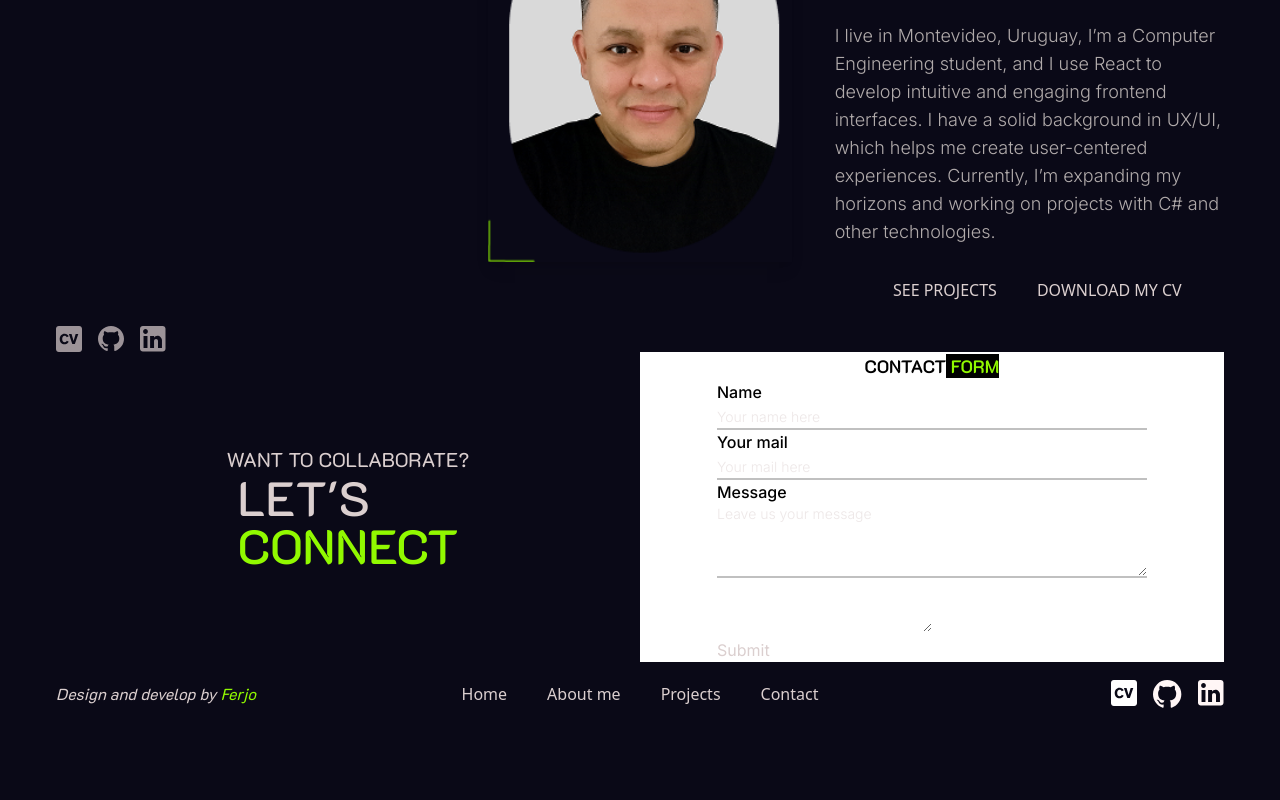
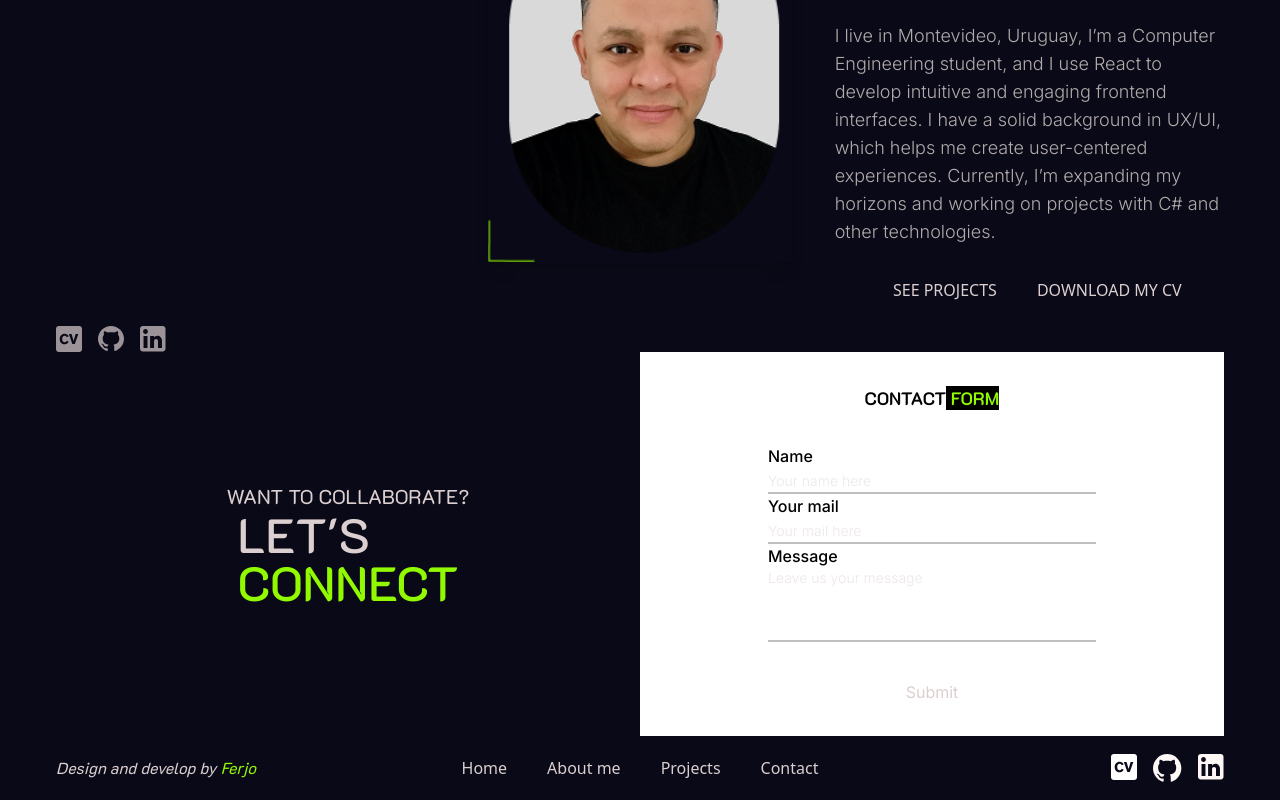
Before and after one commit to FerjoByte/ferjo-portfolio, a Next.js app: page / in a window 1280 px wide. Shown: the part 718-1518 px from the top of the page. Before the commit the page ends 1444 px from the top, so only its background shows below. Built offline with nearby package versions, Linux system fonts and the light colour scheme.

Commit message:
Contact structure done

```diff
--- a/app/components/Contact.tsx
+++ b/app/components/Contact.tsx
@@ -1,25 +1,26 @@
 export default function Contact() {
     return (
-        <section className="md:flex items-center">
-            <div className="font-k2d basis-1/2 grid justify-items-center">
+        <section className="md:flex items-center ">
+            <div className="font-k2d basis-1/2 grid justify-items-center py-20">
                 <p className="text-xl">WANT TO COLLABORATE?</p>
                 <h3 className="text-5xl font-medium ">LET'S <br />
                     <span className="text-[#91F900]">CONNECT</span>
                 </h3>
             </div>
-            <div className="bg-white md:basis-1/2 grid justify-items-center">
-                <h4 className="font-k2d font-semibold text-lg text-black ">CONTACT
+            <div className="bg-white md:basis-1/2 px-12 lg:px-32">
+                <h4 className="font-k2d font-semibold text-lg text-black py-8 text-center">CONTACT
                     <span className="text-[#91F900] bg-black"> FORM </span>
                 </h4>
+
                 <form action="/submit"
-                    className="font-inter md:1/3">
+                    className="font-inter">
                     <label htmlFor="FullName"
                         className="font-medium text-black"
                     >Name</label><br />
                     <input type="text"
                         id="FullName" name="FullName"
                         placeholder="Your name here" required
-                        className="lg:w-full border-b-2 border-[#C0C0C0]
+                        className="w-full border-b-2 border-[#C0C0C0]
                         placeholder:text-sm placeholder:font-light" /><br />
 
                     <label htmlFor="email"
@@ -28,7 +29,7 @@ export default function Contact() {
                     <input type="mail"
                         id="mail" name="mail"
                         placeholder="Your mail here" required
-                        className="lg:w-full border-b-2 border-[#C0C0C0]
+                        className="w-full  border-b-2 border-[#C0C0C0]
                         placeholder:text-sm placeholder:font-light" /><br />
 
                     <label htmlFor="message"
@@ -37,12 +38,17 @@ export default function Contact() {
                     <textarea id="message" name="message" rows={3}
                         placeholder="Leave us your message"
                         required
-                        className="lg:w-full border-b-2 border-[#C0C0C0]
-                        placeholder:text-sm placeholder:font-light"
-                    /><textarea /> <br />
+                        className="w-full border-b-2 border-[#C0C0C0]
+                        placeholder:text-sm placeholder:font-light resize-none"
+                    /> <br />
+                    <div className="flex justify-center py-8">
+                        <button type="submit"
+                            className=""
+                        >Submit</button>
+                    </div>
+                </form>
 
-                    <button type="submit">Submit</button>
-                </form>
+
             </div>
         </section>
     )
```
